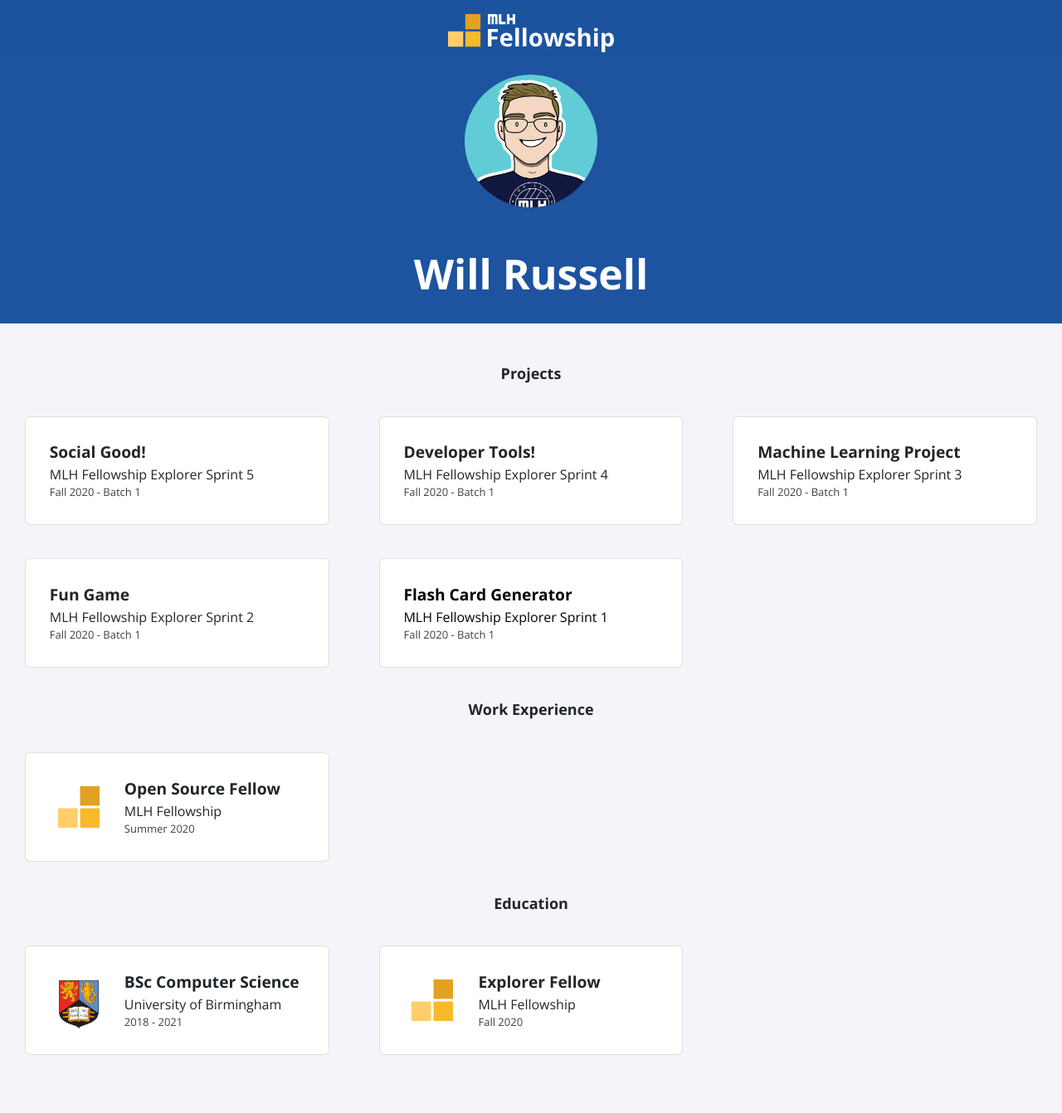
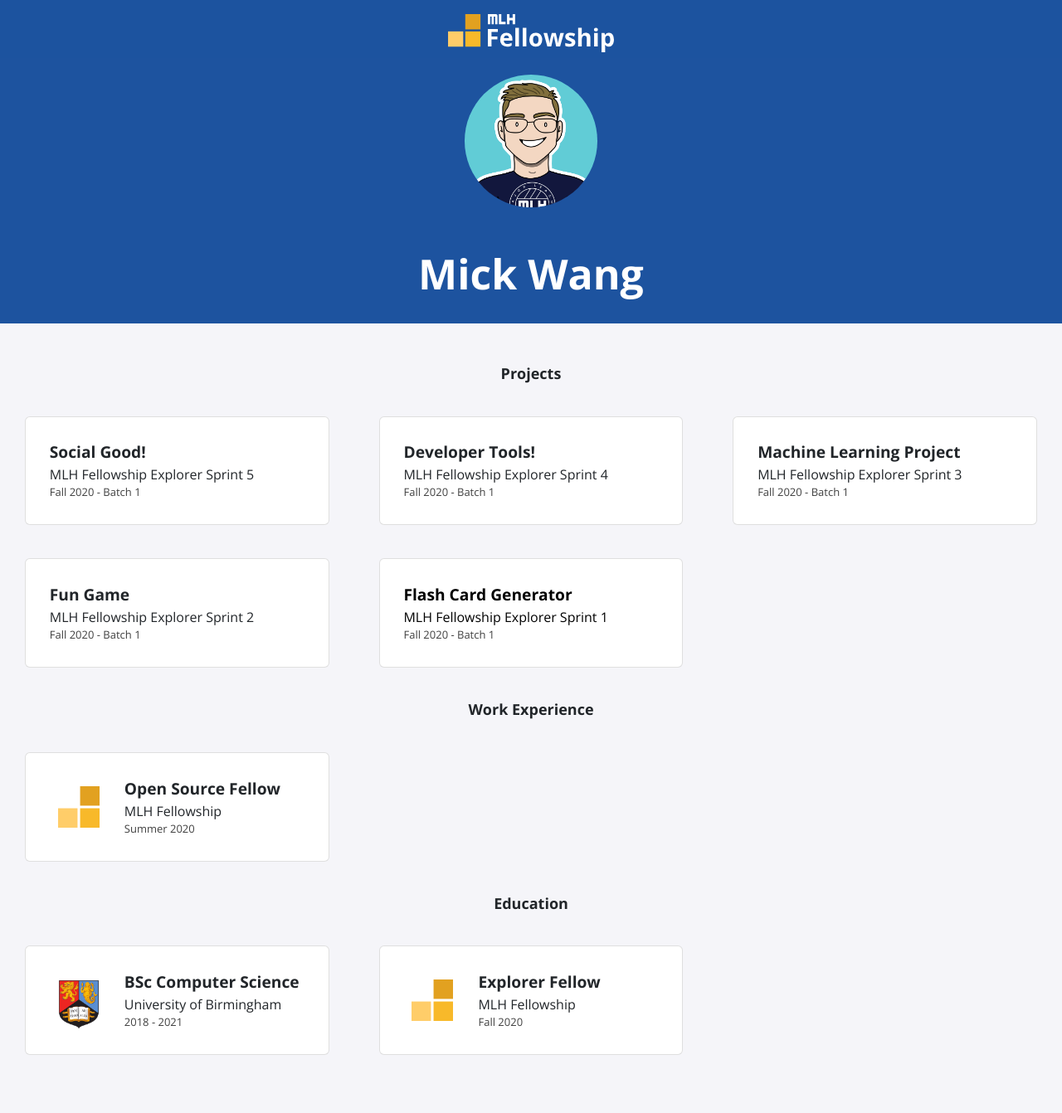
Before and after one commit to mwango-phoenix/mwango-phoenix.github.io, a Jekyll site: the page built from index.html, in a window 1280 px wide. Shown: the whole page at 83% size. Built offline with Jekyll 4.4.1, drawn with Linux system fonts in a browser that asks for light colours; nearby versions of some CDN libraries.

Commit message:
Update _config.yml to include Mick

```diff
--- a/_config.yml
+++ b/_config.yml
@@ -1,13 +1,12 @@
-title: "Will Russell"
-email: fellowship@mlh.io
+title: "Mick Wang"
+email: wang.mick12@gmail.com
 description: >- # this means to ignore newlines until "baseurl:"
   Write an awesome description for your new site here. You can edit this
   line in _config.yml. It will appear in your document head meta (for
   Google search results) and in your feed.xml site description.
 baseurl: "/"
-url: "/portfolio-template"
-twitter_username: mlhacks
-github_username:  mlh-fellowship
+url: "https://mwango-phoenix.github.io/"
+github_username:  mwango-phoenix
 
 sass:
   sass_dir: _sass
```
